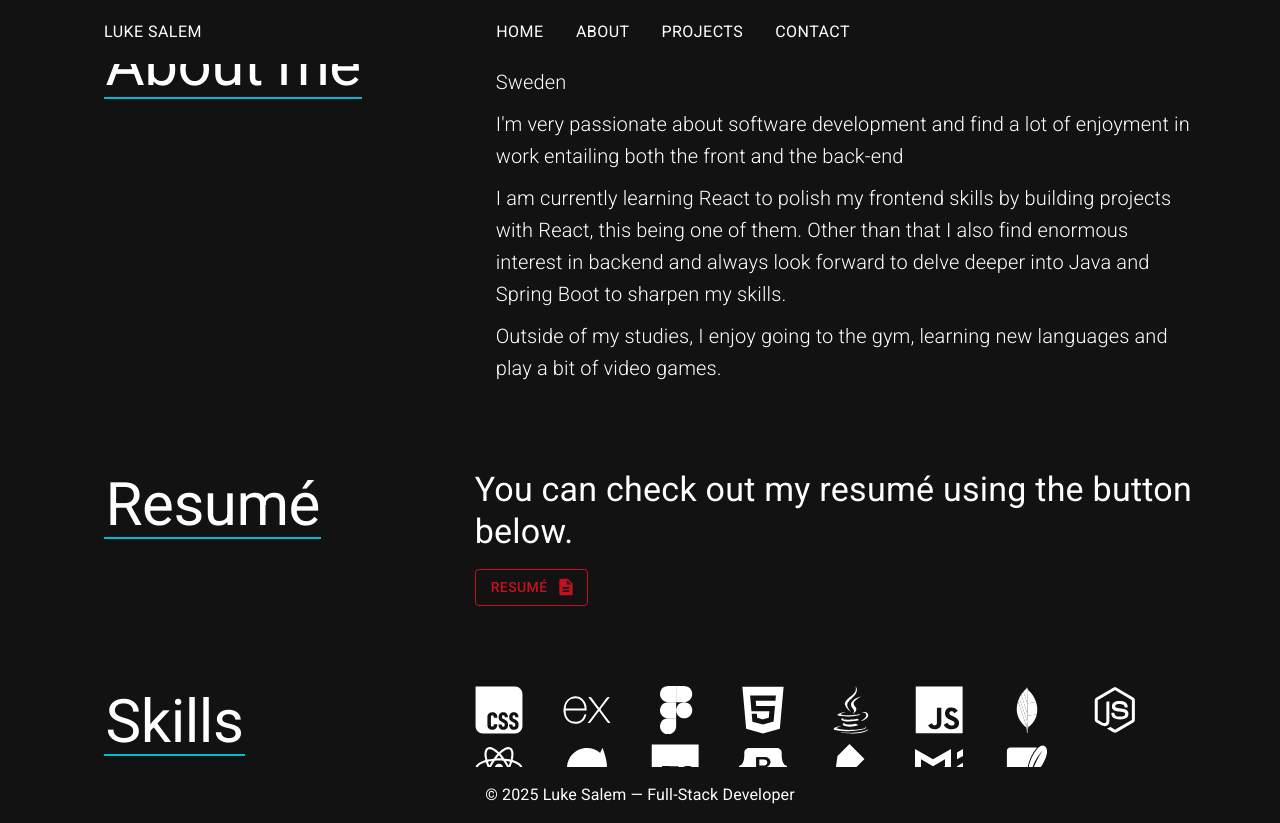
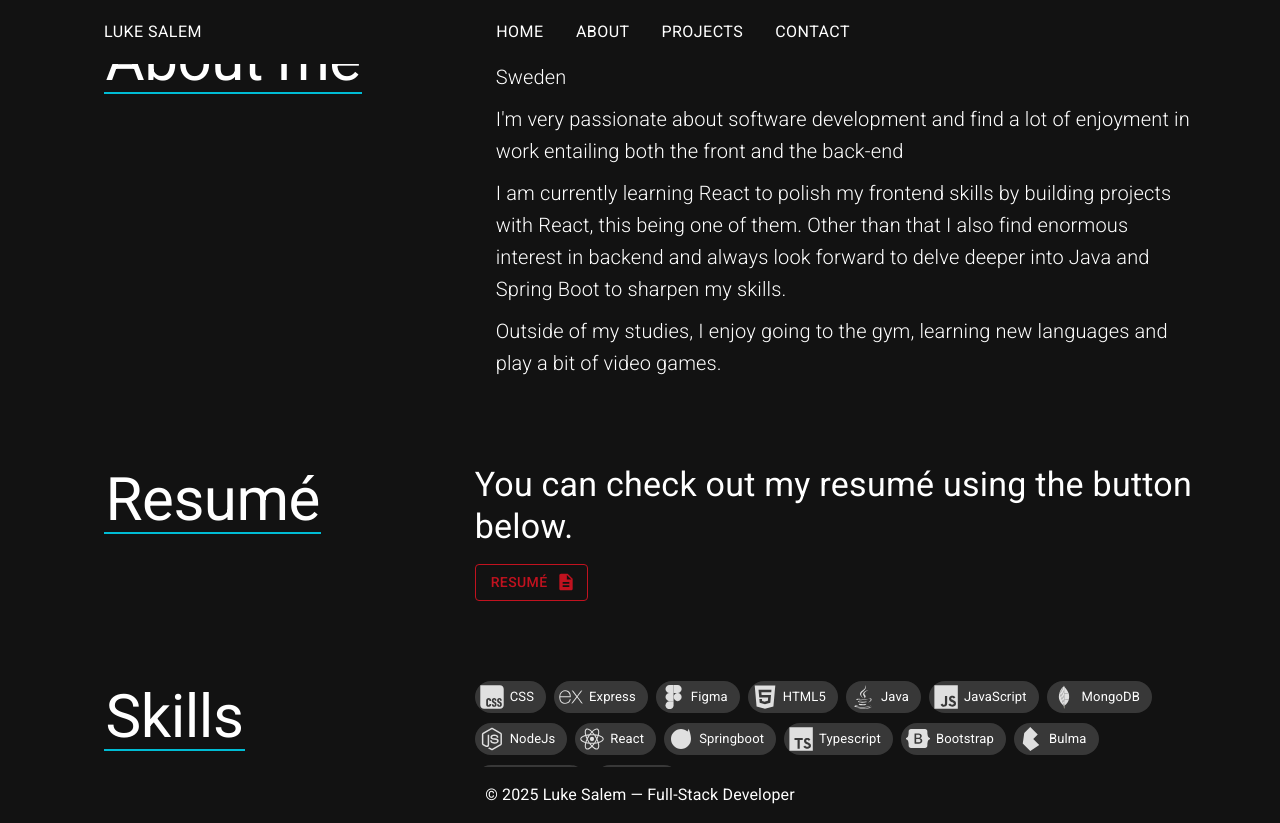
Before and after one commit to lukebike/portfoliov2, a React (Vite) app: page /about in a window 1280 px wide. Built offline with nearby package versions, Linux system fonts and the light colour scheme; some icons are missing.

Commit message:
Made nicer looking icons with labels

```diff
--- a/src/About.tsx
+++ b/src/About.tsx
@@ -130,10 +130,10 @@ export default function Home() {
           </Grid>
           <Grid size={{ md: 8, xs: 12 }}>
             <Box
-              style={{
+              sx={{
                 display: "flex",
                 flexWrap: "wrap",
-                justifyContent: "flex-start",
+                justifyContent: isMobile ? "center" : "",
               }}
             >
               <IconGrid />
--- a/src/IconGrid.tsx
+++ b/src/IconGrid.tsx
@@ -1,35 +1,32 @@
 import Box from "@mui/material/Box";
 import { iconComponents } from "./images";
-import { useTheme } from "@mui/material";
+import { Chip, useTheme } from "@mui/material";
 
 export default function IconGrid() {
   const theme = useTheme();
   return (
     <>
-      {iconComponents.map((IconComponent, idx) => (
-        <Box
+      {iconComponents.map(({ Icon, name }, idx) => (
+        <Chip
+          avatar={
+            <Icon
+              width="100%"
+              height="100%"
+              style={{ display: "block" }}
+              aria-label={`icon-${idx}`}
+            />
+          }
+          label={name}
           key={idx}
           sx={{
-            width: { xs: "20%", sm: 48 },
-            marginRight: { sm: 5 },
-            height: { xs: "60px", sm: 48 },
-            display: "inline-flex",
-            alignItems: "center",
-            justifyContent: "center",
+            marginRight: 1,
             marginBottom: "10px",
-            transition: "color 0.3s",
+            transition: "background-color 0.3s",
             "&:hover": {
-              color: theme.palette.secondary.main,
+              backgroundColor: theme.palette.secondary.main,
             },
           }}
-        >
-          <IconComponent
-            width="100%"
-            height="100%"
-            style={{ display: "block" }}
-            aria-label={`icon-${idx}`}
-          />
-        </Box>
+        />
       ))}
     </>
   );
--- a/src/images.ts
+++ b/src/images.ts
@@ -15,19 +15,19 @@ import MaterialUI from "./icons/material-ui-svg.svg?react";
 import SQLite from "./icons/sqlite-svgrepo-com.svg?react";
 
 export const iconComponents = [
-  CSS,
-  Express,
-  Figma,
-  HTML5,
-  Java,
-  JavaScript,
-  MongoDB,
-  NodeJs,
-  React,
-  Springboot,
-  Typescript,
-  Bootstrap,
-  Bulma,
-  MaterialUI,
-  SQLite,
+  { name: "CSS", Icon: CSS },
+  { name: "Express", Icon: Express },
+  { name: "Figma", Icon: Figma },
+  { name: "HTML5", Icon: HTML5 },
+  { name: "Java", Icon: Java },
+  { name: "JavaScript", Icon: JavaScript },
+  { name: "MongoDB", Icon: MongoDB },
+  { name: "NodeJs", Icon: NodeJs },
+  { name: "React", Icon: React },
+  { name: "Springboot", Icon: Springboot },
+  { name: "Typescript", Icon: Typescript },
+  { name: "Bootstrap", Icon: Bootstrap },
+  { name: "Bulma", Icon: Bulma },
+  { name: "Material UI", Icon: MaterialUI },
+  { name: "SQLite", Icon: SQLite },
 ];
```
